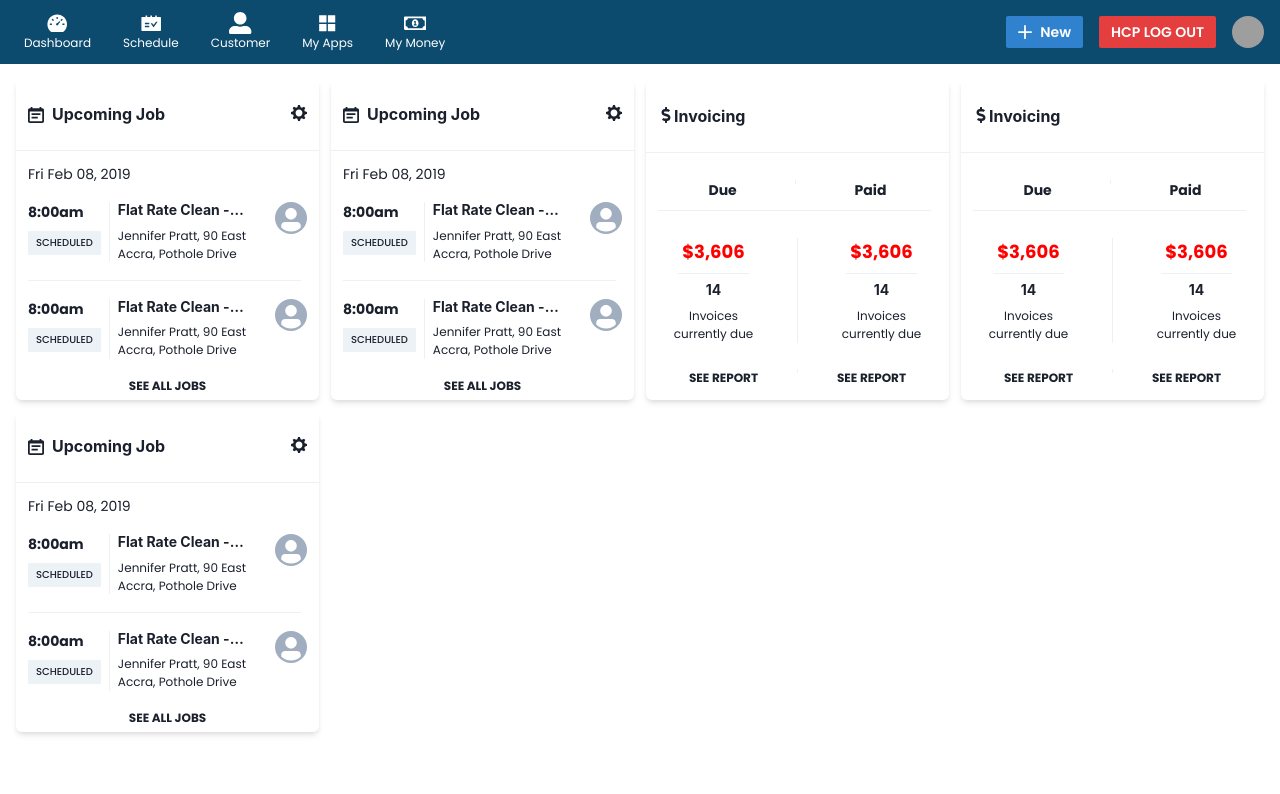
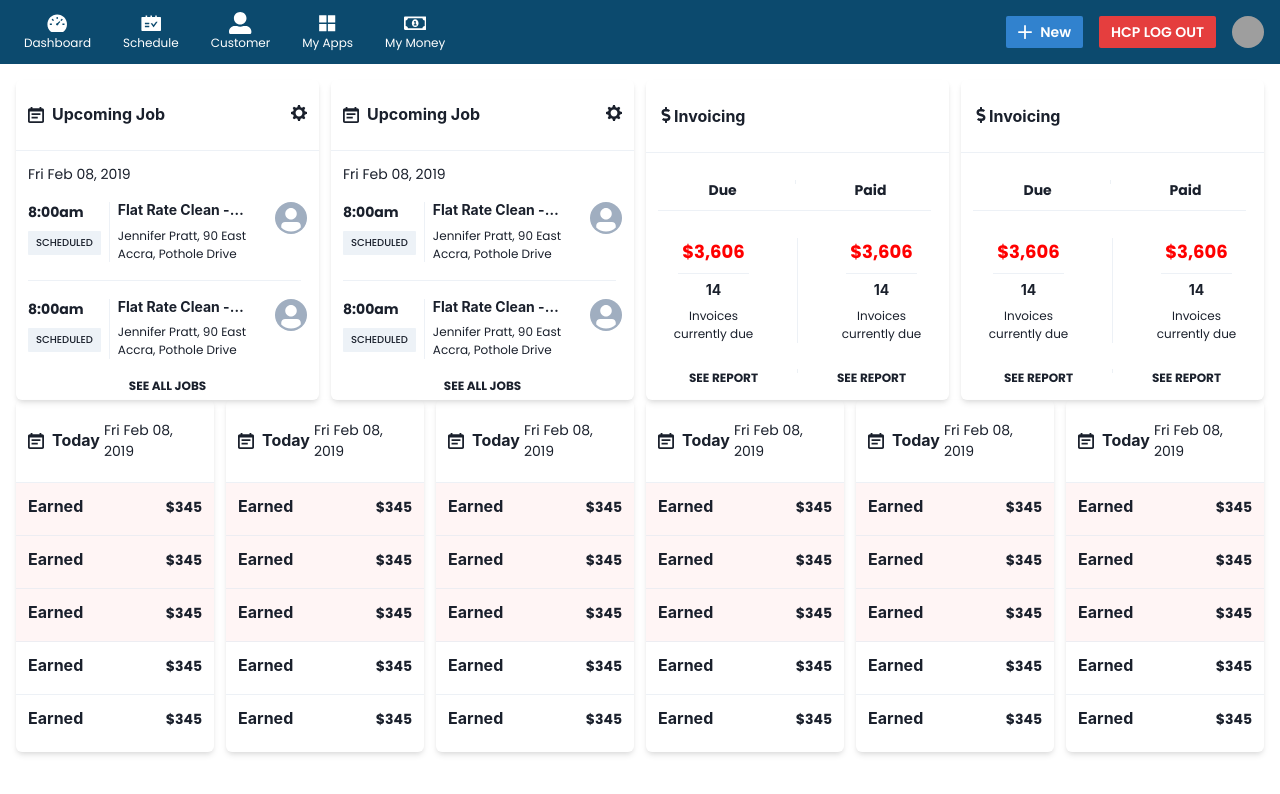
Before and after one commit to alleneben/schedule-mule-app, a Next.js app: page /newDashboard in a window 1280 px wide. Shown: the top 794 px of the page. Built offline with nearby package versions, Linux system fonts and the light colour scheme; grey boxes are pictures that could not be loaded.

Commit message:
🐛 fix(scope):  Fix

```diff
--- a/pages/newDashboard.tsx
+++ b/pages/newDashboard.tsx
@@ -19,7 +19,8 @@ import {
 
 import NavBar from '../components/dashboard/nav_bar';
 
-import {CardLead, GearCard } from  '../components/dashboard/cards';
+import { CardInfo, CardLead, GearCard } from '../components/dashboard/cards';
+import { CalendarIcon, SettingsIcon } from '@chakra-ui/icons';
 
 
 
@@ -31,18 +32,59 @@ export default function Dashboard() {
         <>
             {NavBar(isOpen, onClose, onOpen)}
             <Box p={4} w="100%" >
-
-
-
-                <SimpleGrid w={'100%'} columns={[1, 2, 4]} spacing={'3'}>
+                <SimpleGrid w={'100%'} columns={[1, 2,2, 4]} spacing={'3'}>
                     <CardLead />
                     <CardLead />
                     <GearCard />
                     <GearCard />
-                    <CardLead />
-
+                </SimpleGrid>
+                <SimpleGrid w={'100%'} columns={[1,3,3, 6]} spacing={'3'}>
+                    <TodaysCard />
+                    <TodaysCard />
+                    <TodaysCard />
+                    <TodaysCard />
+                    <TodaysCard />
+                    <TodaysCard />
                 </SimpleGrid>
             </Box>
         </>
     );
 }
+
+
+
+
+const TodaysCard = () => {
+    return (
+        <Box display={'flex'} flexDir={'column'} h={'22rem'} borderRadius={'md'} boxShadow="md" >
+            <Flex justify={'space-between'} px={'3'} py={'5'}>
+                <HStack>
+                    <CalendarIcon />
+                    <Heading size="sm" pr='1'>
+                        Today
+                    </Heading>
+                </HStack>
+                <Text fontSize={'sm'}>Fri Feb 08, 2019</Text>
+            </Flex>
+            <Divider />
+            < TodayCardInfo />
+            < TodayCardInfo />
+            < TodayCardInfo />
+            < TodayCardInfo bg='white' />
+            < TodayCardInfo hasDivider={false} bg='white' />
+        </Box>
+    );
+}
+const TodayCardInfo = ({ hasDivider = true, bg = 'red.50' }) => {
+    return (
+        <Box bg={bg}>
+            <HStack px={'3'} py={'5'} justify={'space-between'} h='12' >
+                <Heading size="sm" pr='1'>
+                    Earned
+                </Heading>
+                <Text fontSize={'sm'} fontWeight="bold">$345</Text>
+            </HStack>
+            {hasDivider && <Divider height={1} />}
+        </Box>
+    )
+}
```
